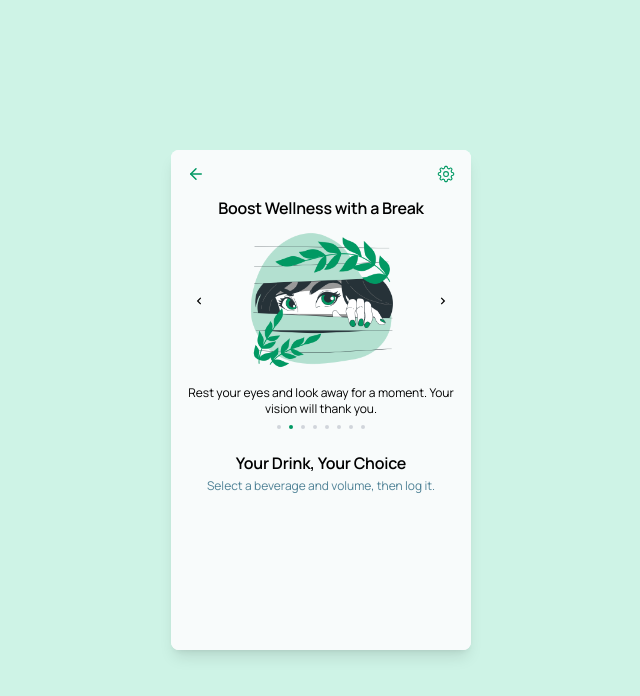
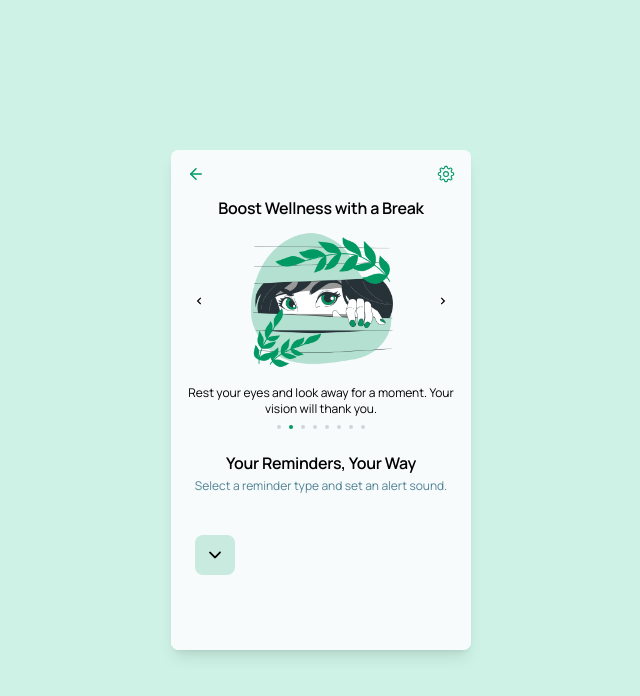
Before and after one commit to seanverano/reboost, a React (Vite) app: page /wellness-reminder in a window 1280 px wide. Shown: the top 696 px of the page, without its empty margins (319-959 px from the left). Built offline with nearby package versions, Linux system fonts and the light colour scheme.

Commit message:
Add selection button for WellnessPage and update DrinkPage button to indicate selected data

```diff
--- a/src/components/hydration_tracker/drink_features/DrinkType.jsx
+++ b/src/components/hydration_tracker/drink_features/DrinkType.jsx
@@ -20,9 +20,30 @@ const DrinkType = ({ selectedDrink, setSelectedDrink }) => {
   const openModal = () => setShowModal(true);
   const closeModal = () => setShowModal(false);
 
+  const renderIcon = (iconName) => {
+    const IconComponent = iconComponents[iconName];
+    return IconComponent ? <IconComponent /> : null;
+  };
+
   return (
     <>
-      <SelectionButton openModal={openModal} title="Beverage List" />
+      <SelectionButton
+        openModal={openModal}
+        title={
+          selectedDrink ? (
+            <div className="flex items-center text-sm text-[#000000]">
+              {`Beverage List: `}
+              <span className="flex flex-row items-center ml-1 gap-1 text-xs  text-[#1CABE3] font-normal">
+                {renderIcon(selectedDrink.iconName)}
+                {selectedDrink.name}
+              </span>
+            </div>
+          ) : (
+            "Beverage List"
+          )
+        }
+      />
+
       <DrinkSelectionModal show={showModal} onClose={closeModal}>
         <div className="flex flex-col justify-center py-4 items-center font-manrope font-medium bg-[#EEF8FB] rounded-lg max-h-[80vh]">
           <DrinkTypeList
--- a/src/components/hydration_tracker/drink_features/DrinkVolume.jsx
+++ b/src/components/hydration_tracker/drink_features/DrinkVolume.jsx
@@ -20,9 +20,29 @@ const DrinkVolume = ({ selectedVolume, setSelectedVolume }) => {
   const openModal = () => setShowModal(true);
   const closeModal = () => setShowModal(false);
 
+  const renderIcon = (iconName) => {
+    const IconComponent = iconComponents[iconName];
+    return IconComponent ? <IconComponent /> : null;
+  };
+
   return (
     <>
-      <SelectionButton openModal={openModal} title="Set Volume" />
+      <SelectionButton
+        openModal={openModal}
+        title={
+          selectedVolume ? (
+            <div className="flex items-center text-sm text-[#000000]">
+              {`Set Volume: `}
+              <span className="flex flex-row items-center ml-1 gap-1 text-xs text-[#1CABE3] font-normal">
+                {renderIcon(selectedVolume.iconName)}
+                {selectedVolume.name}
+              </span>
+            </div>
+          ) : (
+            "Set Volume"
+          )
+        }
+      />
       <DrinkSelectionModal show={showModal} onClose={closeModal}>
         <div className="flex flex-col justify-center py-4 items-center font-manrope font-medium bg-[#EEF8FB] rounded-lg max-h-[80vh]">
           <DrinkVolumeList
--- a/src/components/wellness_reminder/WellnessHero.jsx
+++ b/src/components/wellness_reminder/WellnessHero.jsx
@@ -34,7 +34,7 @@ const WellnessHero = () => {
       </div>
 
       <div className="mt-2 text-center">
-        <p className="text-xs">{slides[currentSlide].text}</p>
+        <p className="text-xs font-normal">{slides[currentSlide].text}</p>
       </div>
 
       <div className="flex justify-center gap-2 mt-2">
--- a/src/components/wellness_reminder/WellnessSelection.jsx
+++ b/src/components/wellness_reminder/WellnessSelection.jsx
@@ -1,16 +1,19 @@
+import ReminderType from "./wellness_features/ReminderType";
+
 const WellnessSelection = () => {
   return (
     <>
       <div className="relative z-10">
         <h1 className="text-center font-semibold text-[lg] leading-tight tracking-[-0.015em] px-4 mb-1 mt-4">
-          Your Drink, Your Choice
+          Your Reminders, Your Way
         </h1>
         <p className="flex justify-center px-2 text-[#4f8296] text-xs font-normal leading-normal mb-5">
-          Select a beverage and volume, then log it.
+          Select a reminder type and set an alert sound.
         </p>
         <div className="flex flex-row">
           <div className="flex-[80%] gap-y-2 mb-5 flex flex-col text-center items-center justify-center"></div>
         </div>
+        <ReminderType />
       </div>
     </>
   );
--- a/src/components/hydration_tracker/drink_buttons/SelectionButton.jsx
+++ b/src/components/wellness_reminder/wellness_buttons/SelectionButtonTwo.jsx
@@ -1,12 +1,12 @@
 import React from "react";
 import { IoIosArrowDown } from "react-icons/io";
 
-const SelectionButton = ({ openModal, title }) => {
+const SelectionButtonTwo = ({ openModal, title }) => {
   return (
-    <div className="flex items-center gap-4 px-4 h-10 w-full">
+    <div className="flex items-center gap-4 px-6 h-10 w-full">
       <div
         onClick={openModal}
-        className="text-[#000000] text-sm flex items-center justify-center rounded-lg bg-[#CFECF4] size-10 cursor-pointer transition-transform duration-200 active:scale-90"
+        className="text-[#000000] text-sm flex items-center justify-center rounded-lg bg-[#C9EADE] size-10 cursor-pointer transition-transform duration-200 active:scale-90"
       >
         <span className="transform rotate-0 transition-transform duration-200 text-lg">
           <IoIosArrowDown />
@@ -19,4 +19,4 @@ const SelectionButton = ({ openModal, title }) => {
   );
 };
 
-export default SelectionButton;
+export default SelectionButtonTwo;
--- a/src/components/wellness_reminder/wellness_features/ReminderType.jsx
+++ b/src/components/wellness_reminder/wellness_features/ReminderType.jsx
@@ -0,0 +1,11 @@
+import SelectionButtonTwo from "../wellness_buttons/SelectionButtonTwo";
+
+const ReminderType = () => {
+  return (
+    <>
+      <SelectionButtonTwo />
+    </>
+  );
+};
+
+export default ReminderType;
```
